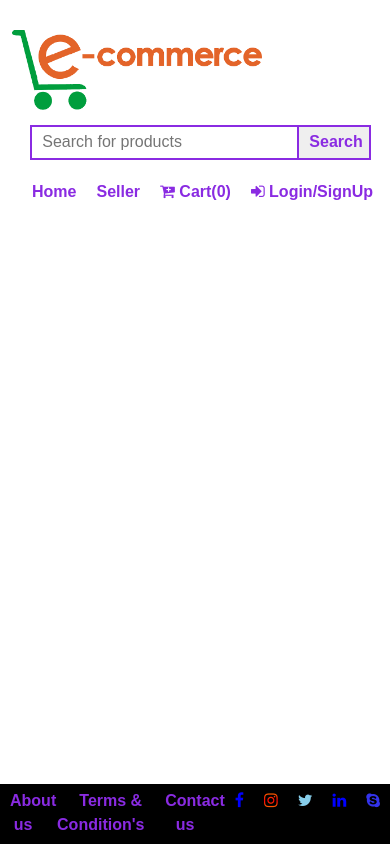
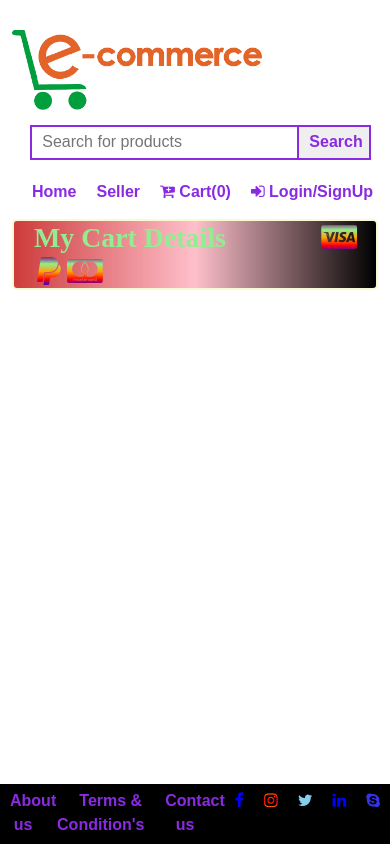
Before and after one commit to nadeem-n123/Ecommerce, an Angular app: page /my-cart in a window 390 px wide. Before the commit this address led to /. Built offline with nearby package versions, Linux system fonts and the light colour scheme.

Commit message:
header of cart-details

```diff
--- a/src/app/app-routing.module.ts
+++ b/src/app/app-routing.module.ts
@@ -9,6 +9,7 @@ import { UpdateproComponent } from './updatepro/updatepro.component';
 import { SearchComponent } from './search/search.component';
 import { ProductDetailComponent } from './product-detail/product-detail.component';
 import { UserAuthComponent } from './user-auth/user-auth.component';
+import { MyCartDetailComponent } from './my-cart-detail/my-cart-detail.component';
 
 const routes: Routes = [
   {path:'', component:HomeComponent},
@@ -18,7 +19,8 @@ const routes: Routes = [
   {path:'update/:id', canActivate:[AuthGuard], component:UpdateproComponent},
   {path:'search/:query', component:SearchComponent},
   {path:'product-detail/:productId', component:ProductDetailComponent},
-  {path:'user-auth', component:UserAuthComponent}
+  {path:'user-auth', component:UserAuthComponent},
+  {path:'my-cart', component:MyCartDetailComponent}
 ];
 
 @NgModule({
--- a/src/app/app.module.ts
+++ b/src/app/app.module.ts
@@ -17,6 +17,8 @@ import { SearchComponent } from './search/search.component';
 import { ProductDetailComponent } from './product-detail/product-detail.component';
 import { FooterComponent } from './footer/footer.component';
 import { UserAuthComponent } from './user-auth/user-auth.component';
+import { MyCartDetailComponent } from './my-cart-detail/my-cart-detail.component';
+
 
 @NgModule({
   declarations: [
@@ -30,7 +32,8 @@ import { UserAuthComponent } from './user-auth/user-auth.component';
     SearchComponent,
     ProductDetailComponent,
     FooterComponent,
-    UserAuthComponent
+    UserAuthComponent,
+    MyCartDetailComponent
   ],
   imports: [
     BrowserModule,
--- a/src/app/header/header.component.html
+++ b/src/app/header/header.component.html
@@ -15,7 +15,7 @@
         <ul *ngSwitchCase="'default'">
             <li><a routerLink="">Home</a></li>
             <li><a routerLink="seller-auth">Seller</a></li>
-            <li><a href="#"><i class="fa fa-cart-plus"></i> Cart({{ cartCount }})</a></li>
+            <li><a><i class="fa fa-cart-plus"></i> Cart({{ cartCount }})</a></li>
             <li><a routerLink="user-auth"><i class="fa fa-sign-in"></i> Login/SignUp</a></li>
         </ul>
         <ul *ngSwitchCase="'seller'">
@@ -27,7 +27,7 @@
         <ul *ngSwitchCase="'user'">
             <li><a routerLink="">Home</a></li>
             <li><a routerLink="seller-home">Seller</a></li>
-            <li><a href="#"><i class="fa fa-cart-plus"></i> Cart({{ cartCount }})</a></li>
+            <li><a routerLink="my-cart"><i class="fa fa-cart-plus"></i> Cart({{ cartCount }})</a></li>
             <li><a class="px-1" style="color: darkcyan; border: 2px solid darkcyan;" type="button" (click)="Userlogout()"><i class="fa fa-sign-out"></i> Logout</a></li>
             <li><a class="px-1 py-2" style="color: darkred; border: 2px solid darkred;"><i class="fa fa-user"></i> {{userName}}</a></li>
         </ul>
--- /dev/null
+++ b/src/app/my-cart-detail/my-cart-detail.component.css
@@ -0,0 +1,71 @@
+.cart-detail{
+    margin: 0;
+    padding: 0;
+}
+.cart-detail h1{
+    color: lightgreen;
+    font-family: 'Times New Roman', Times, serif;
+    font-weight: bold;
+    margin-top: 15px;
+    padding-left: 20px;
+    background:linear-gradient(to right,rgba(199, 35, 35, 0.89),pink,black) ;
+    border-radius: 5px;
+    border: 2px solid lightgoldenrodyellow;
+}
+.cart-detail h1 span{
+    padding-left: 58%;
+    background: -webkit-linear-gradient(purple,lightgreen,orange,red,blue);
+  -webkit-background-clip: text;
+  -webkit-text-fill-color: transparent;
+}
+.cart-detail h1 span i{
+    padding: 3px;
+}
+@media only screen and (max-width: 1450px){
+    .cart-detail h1 span{
+        padding-left: 58%;
+        background: -webkit-linear-gradient(purple,lightgreen,orange,red,blue);
+  -webkit-background-clip: text;
+  -webkit-text-fill-color: transparent;
+    }
+}
+@media only screen and (max-width: 1300px){
+    .cart-detail h1 span{
+        padding-left: 50%;
+        background: -webkit-linear-gradient(purple,lightgreen,orange,red,blue);
+  -webkit-background-clip: text;
+  -webkit-text-fill-color: transparent;
+    }
+}
+@media only screen and (max-width: 1100px){
+    .cart-detail h1 span{
+        padding-left: 40%;
+        background: -webkit-linear-gradient(purple,lightgreen,orange,red,blue);
+  -webkit-background-clip: text;
+  -webkit-text-fill-color: transparent;
+    }
+}
+@media only screen and (max-width: 900px){
+    .cart-detail h1 span{
+        padding-left: 35%;
+        background: -webkit-linear-gradient(purple,lightgreen,orange,red,blue);
+  -webkit-background-clip: text;
+  -webkit-text-fill-color: transparent;
+    }
+}
+@media only screen and (max-width: 800px){
+    .cart-detail h1 span{
+        padding-left: 25%;
+        background: -webkit-linear-gradient(purple,lightgreen,orange,red,blue);
+  -webkit-background-clip: text;
+  -webkit-text-fill-color: transparent;
+    }
+}
+@media only screen and (max-width: 700px){
+    .cart-detail h1 span{
+        padding-left: 25%;
+        background: -webkit-linear-gradient(purple,lightgreen,orange,red,blue);
+  -webkit-background-clip: text;
+  -webkit-text-fill-color: transparent;
+    }
+}
--- /dev/null
+++ b/src/app/my-cart-detail/my-cart-detail.component.html
@@ -0,0 +1,3 @@
+<div class="cart-detail">
+    <h1>My Cart Details <span><i class="fa fa-cc-visa"></i><i class="fa fa-paypal"></i><i class="fa fa-cc-mastercard"></i></span></h1>
+</div>
```
Also changed, not shown: src/app/my-cart-detail/my-cart-detail.component.ts (added, +10 -0 lines).
